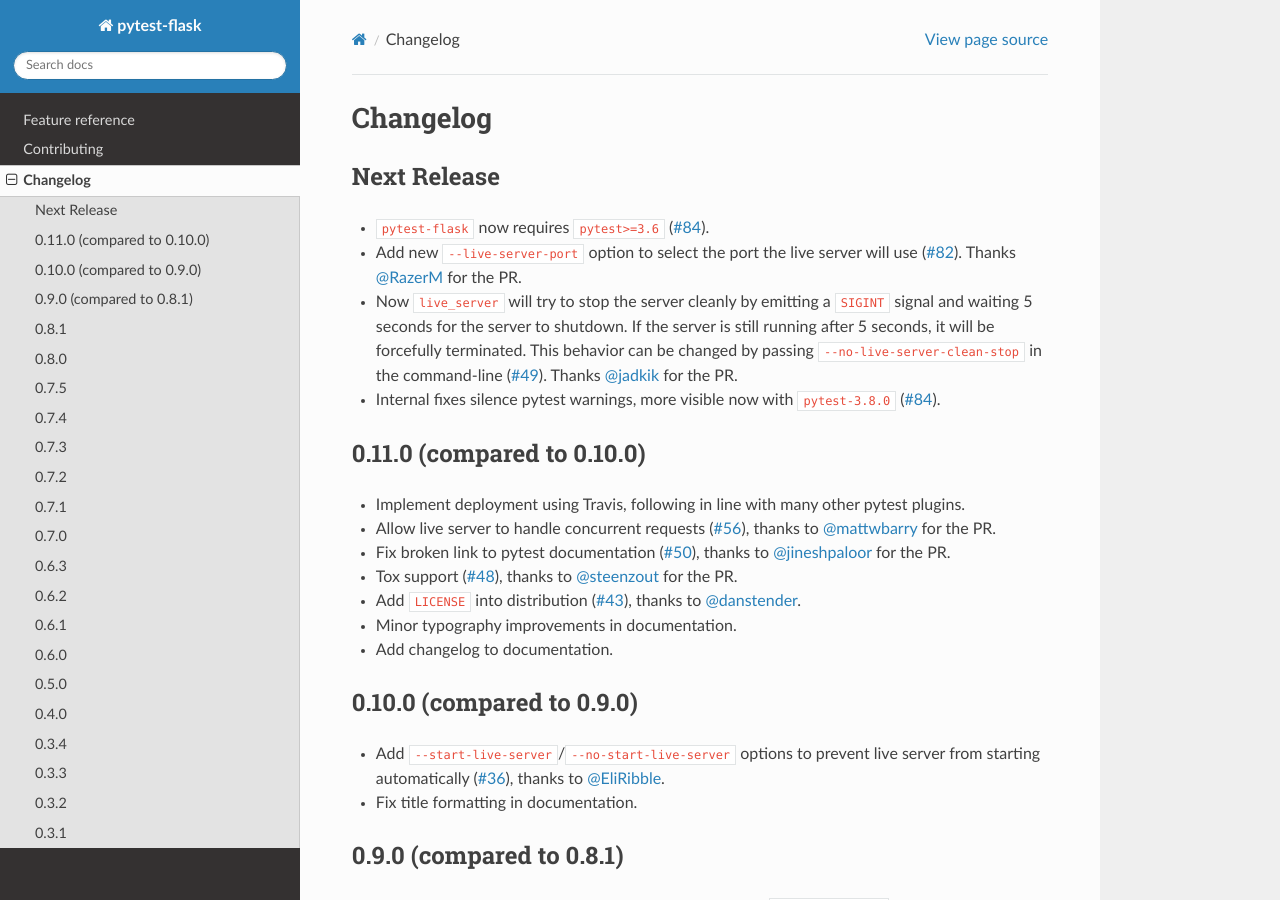
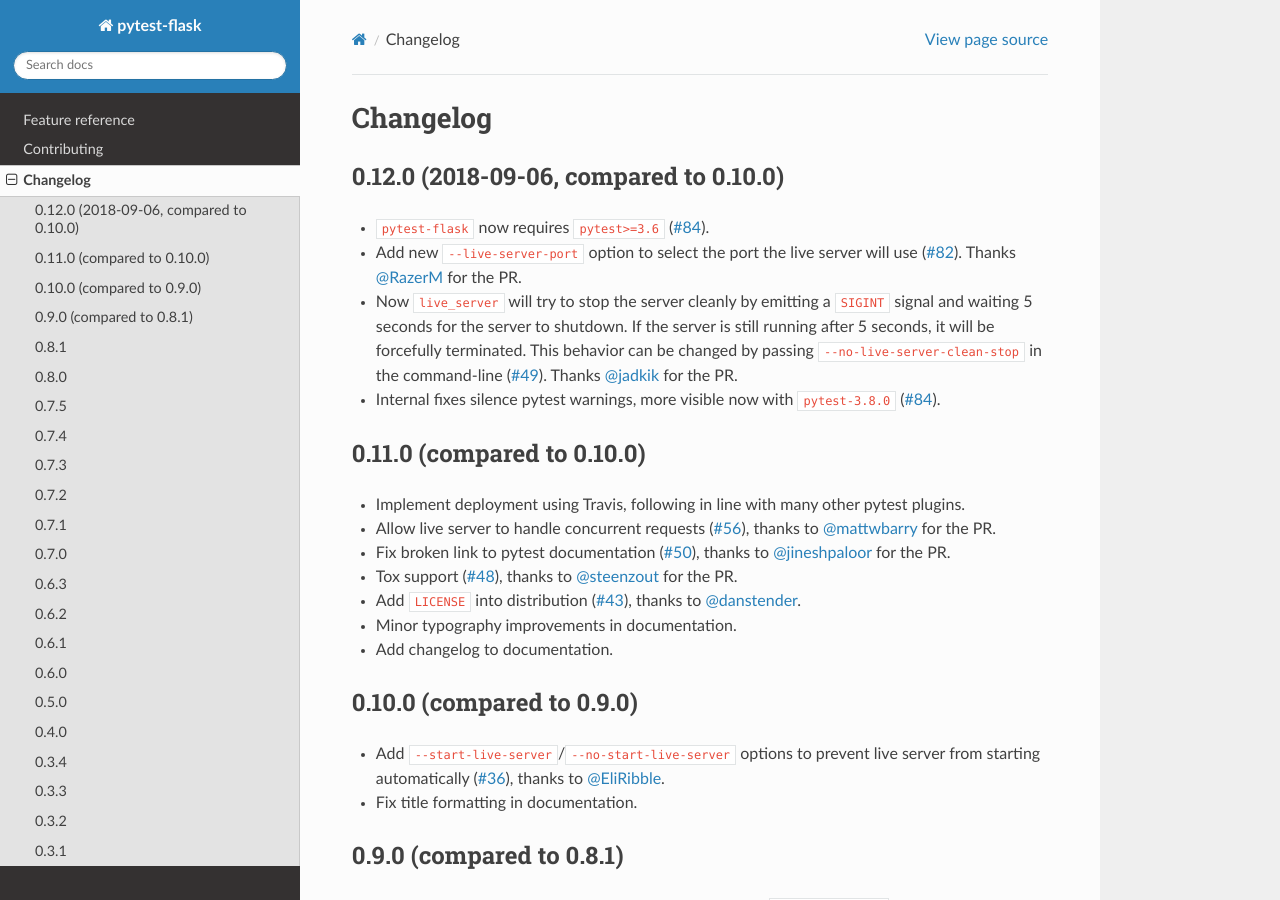
Before and after one commit to pytest-dev/pytest-flask, a Sphinx documentation site: the page built from docs/changelog.rst, in a window 1280 px wide and 900 px high. Built offline with Sphinx 7.4.7 and the Read the Docs theme 2.0.0, drawn with Linux system fonts in a browser that asks for light colours; pages that are not in the unit, such as notebooks, are missing from menus; the version number could not be read and is left out.

Commit message:
Prepare CHANGELOG for 0.12.0

```diff
--- a/docs/changelog.rst
+++ b/docs/changelog.rst
@@ -4,8 +4,8 @@
 =========
 
 
-Next Release
-------------
+0.12.0 (2018-09-06, compared to 0.10.0)
+---------------------------------------
 
 - ``pytest-flask`` now requires ``pytest>=3.6`` (`#84`_).
 
```
